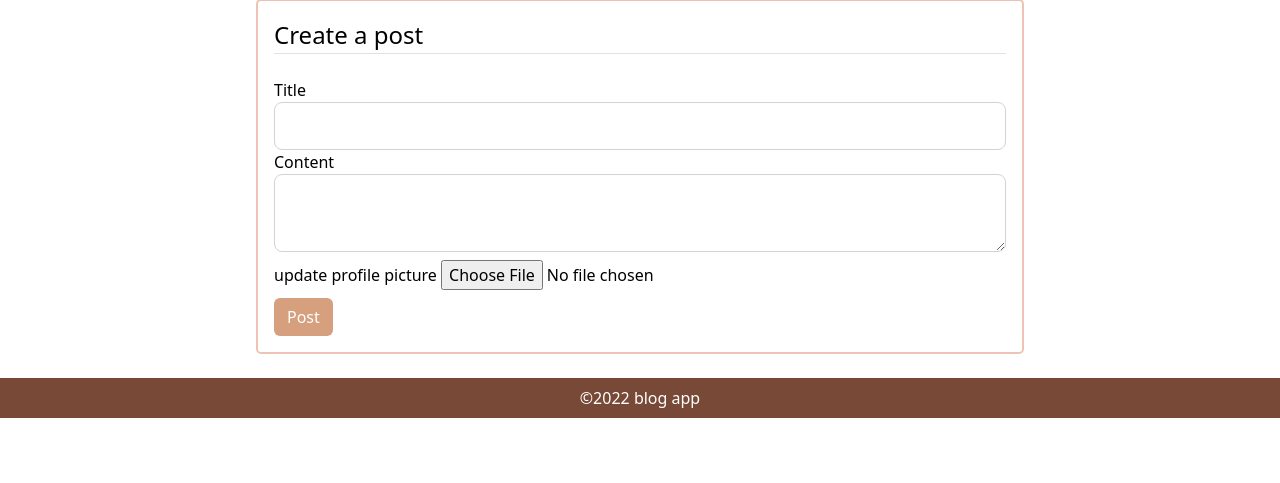
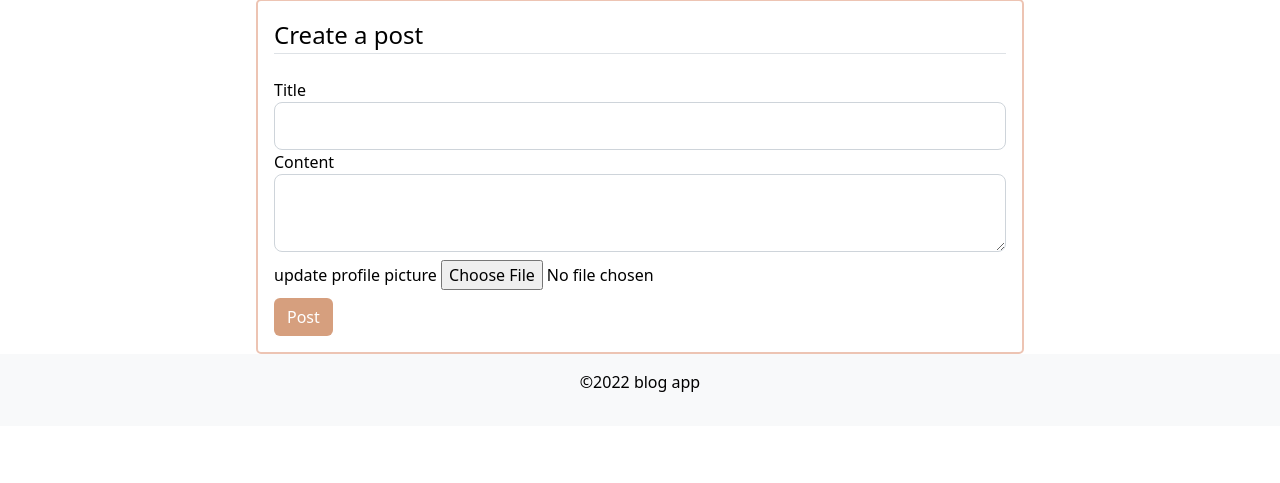
Before and after one commit to Clinton-dev/my-dev-blog, a Flask app: page /post/new in a window 1280 px wide. Shown: the part 81-564 px from the top of the page. Run offline with Flask 2, Linux system fonts and the light colour scheme; a user stored in the database is signed in; some libraries are stand-ins or nearby versions.

Commit message:
minor changes to footer sytling

```diff
--- a/blog/static/styles.css
+++ b/blog/static/styles.css
@@ -129,8 +129,8 @@ a.author-link {
     height: 80vh;
 }
 
-footer {
+/* footer {
     background-color: #774936;
     color: #fff;
     height: 5vh;
-}
+} */
--- a/blog/templates/layout.html
+++ b/blog/templates/layout.html
@@ -60,7 +60,7 @@
     <!-- content section -->
     {% block content%}{%endblock content%}
     <!-- footer section -->
-    <footer class="py-2 mt-4">
+    <footer class="footer mt-auto py-3 bg-light">
       <div class="container">
         <p class="text-center">&copy;2022 blog app</p>
       </div>
```
